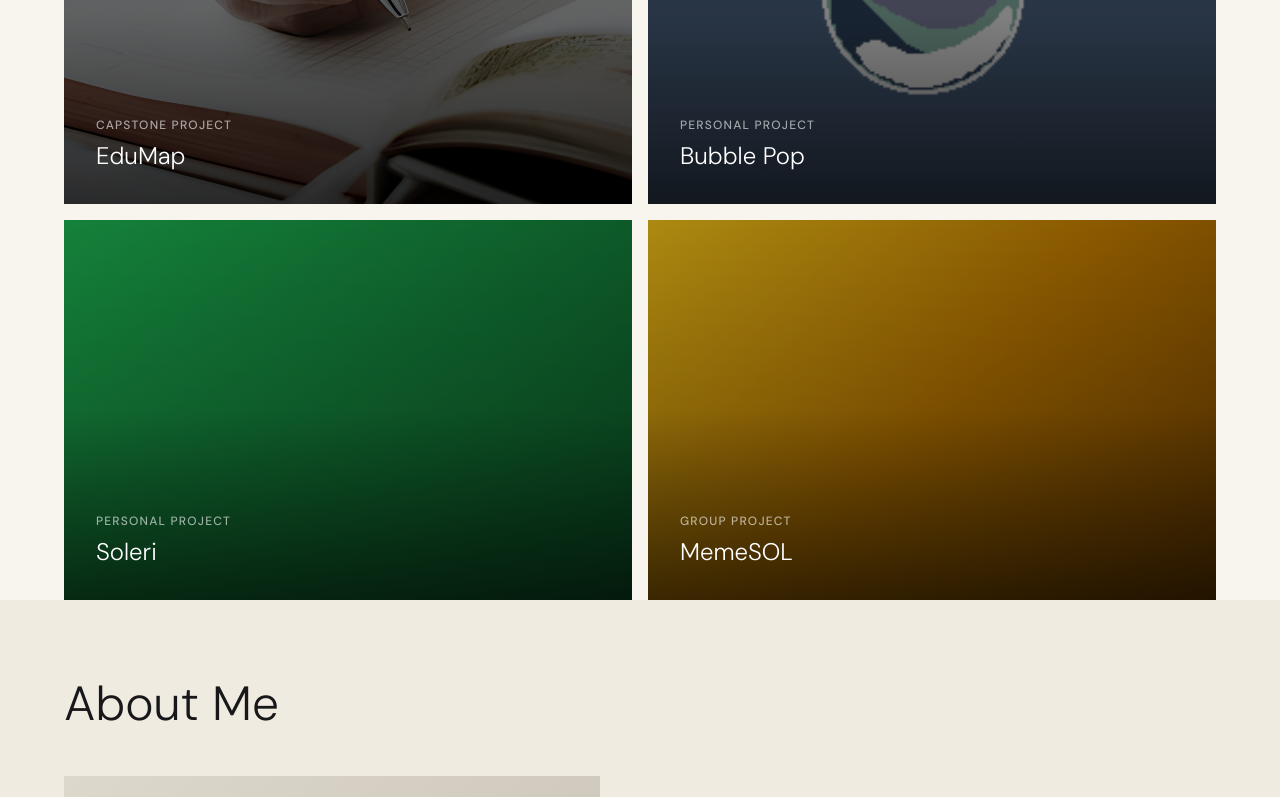
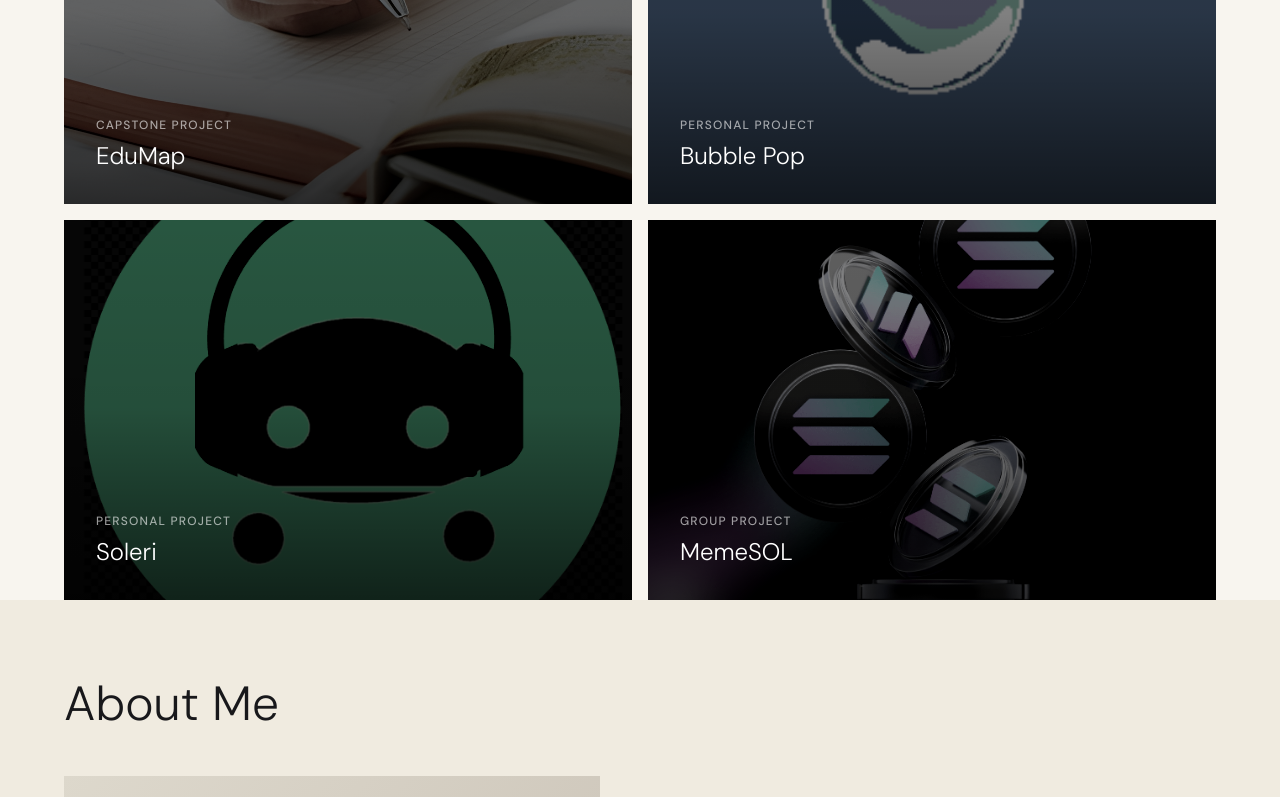
Before and after one commit to d4n1elliu/Portfolio, a React (Vite) app in the folder portfolio-frontend/: page / in a window 1280 px wide. Shown: the part 544-1341 px from the top of the page. Built offline with nearby package versions, Linux system fonts and the light colour scheme.

Commit message:
feat: add project card images for Soleri and MemeSOL

```diff
--- a/portfolio-frontend/src/components/ui/ProjectCard.tsx
+++ b/portfolio-frontend/src/components/ui/ProjectCard.tsx
@@ -8,9 +8,11 @@ const projectAssets: Record<string, { image?: string; gradient: string }> = {
     gradient: "linear-gradient(135deg, #a8c8f0 0%, #78a8e0 50%, #5890d0 100%)",
   },
   Soleri: {
+    image: "/images/soleri.png",
     gradient: "linear-gradient(135deg, #1db954 0%, #158a3e 50%, #0d5c2a 100%)",
   },
   MemeSOL: {
+    image: "/images/memesol.png",
     gradient: "linear-gradient(135deg, #f5c518 0%, #c47d00 50%, #7a4500 100%)",
   },
 };
```
Also changed, not shown: portfolio-frontend/public/images/memesol.png (added), portfolio-frontend/public/images/soleri.png (added).
